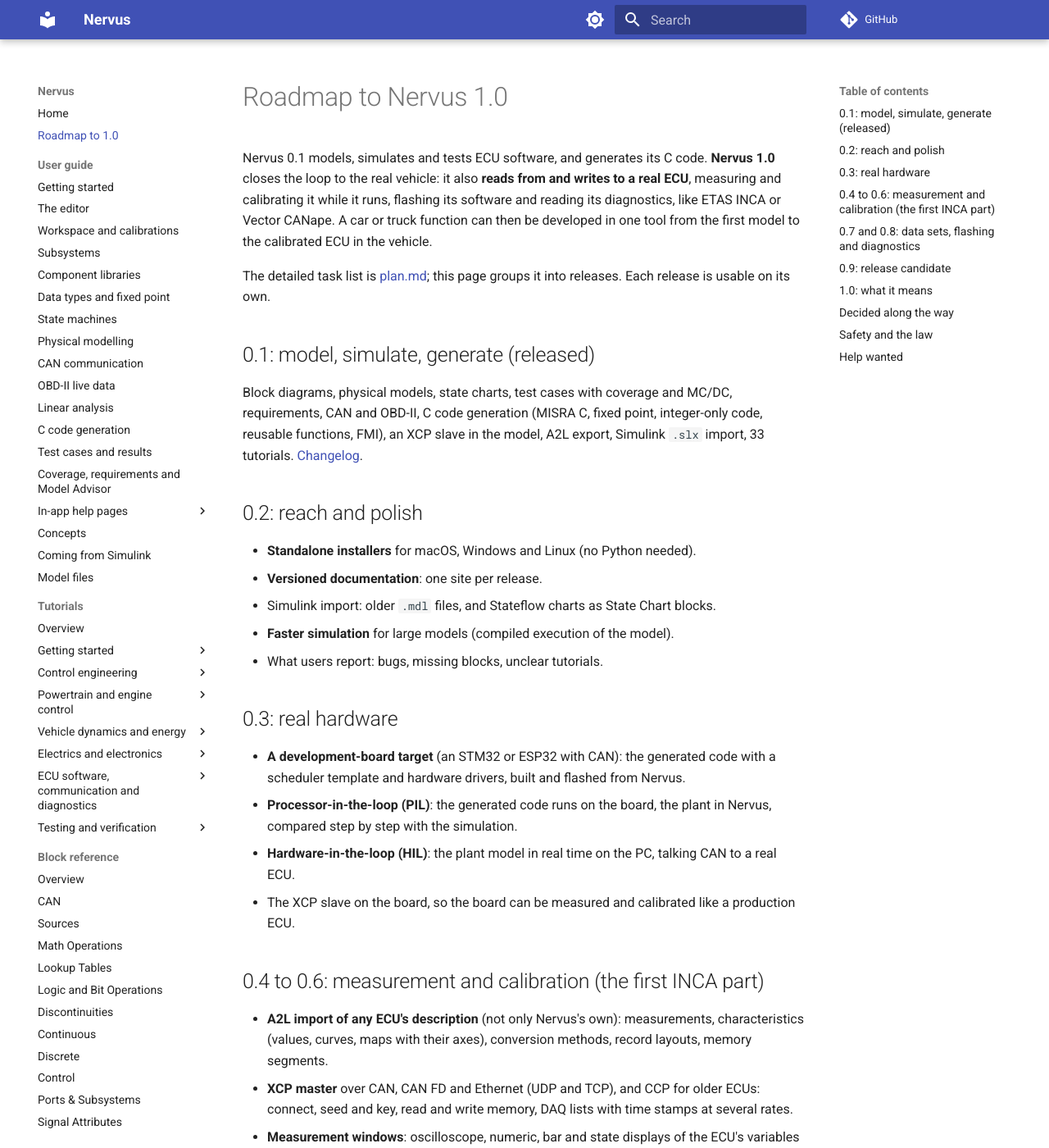
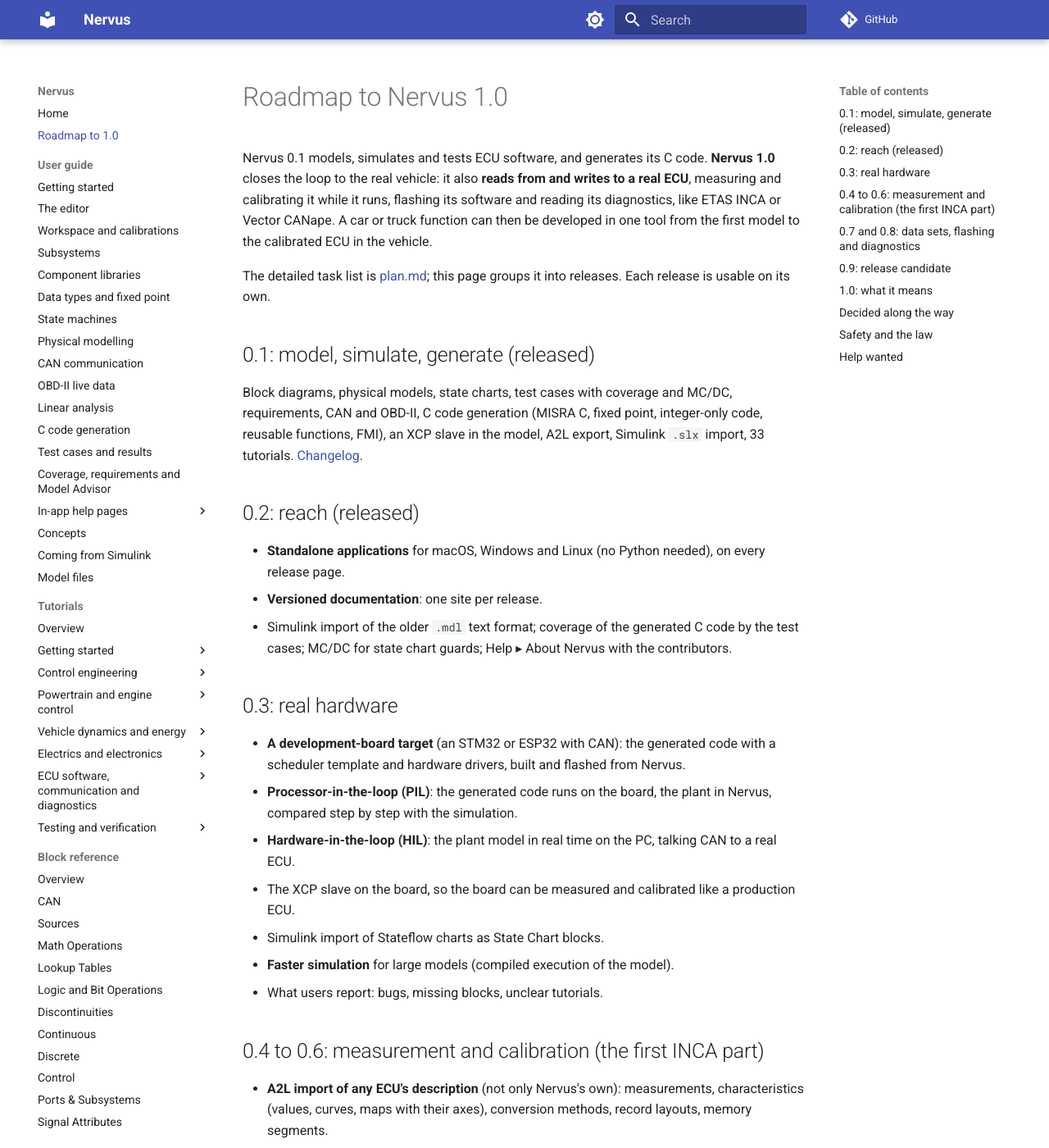
Before and after one commit to ikjbi/nervus, an MkDocs documentation site: the page built from docs/roadmap.md, in a window 1280 px wide and 1400 px high. Shown: the whole window at 82% size. Built offline with MkDocs 1.6.1 and Material for MkDocs 9.7.7, drawn with Linux system fonts in a browser that asks for light colours; comment, search, counter and statistics services are not loaded; the version menu is left out.

Commit message:
Release 0.2.0: standalone applications, .mdl import, C coverage, About window
Co-Authored-By: Claude Opus 5.5 <noreply@anthropic.com>
Claude-Session: https://claude.ai/code/session_01VarAEesyLXHz6dcSdpzjd5

```diff
--- a/docs/roadmap.md
+++ b/docs/roadmap.md
@@ -14,13 +14,12 @@ Block diagrams, physical models, state charts, test cases with coverage and MC/D
 C code generation (MISRA C, fixed point, integer-only code, reusable functions, FMI), an XCP slave in the model,
 A2L export, Simulink `.slx` import, 33 tutorials. [Changelog](https://github.com/ikjbi/nervus/blob/main/CHANGELOG.md).
 
-## 0.2: reach and polish
+## 0.2: reach (released)
 
-- **Standalone installers** for macOS, Windows and Linux (no Python needed).
+- **Standalone applications** for macOS, Windows and Linux (no Python needed), on every release page.
 - **Versioned documentation**: one site per release.
-- Simulink import: older `.mdl` files, and Stateflow charts as State Chart blocks.
-- **Faster simulation** for large models (compiled execution of the model).
-- What users report: bugs, missing blocks, unclear tutorials.
+- Simulink import of the older `.mdl` text format; coverage of the generated C code by the test cases; MC/DC for
+  state chart guards; Help ▸ About Nervus with the contributors.
 
 ## 0.3: real hardware
 
@@ -30,6 +29,9 @@ A2L export, Simulink `.slx` import, 33 tutorials. [Changelog](https://github.com
   with the simulation.
 - **Hardware-in-the-loop (HIL)**: the plant model in real time on the PC, talking CAN to a real ECU.
 - The XCP slave on the board, so the board can be measured and calibrated like a production ECU.
+- Simulink import of Stateflow charts as State Chart blocks.
+- **Faster simulation** for large models (compiled execution of the model).
+- What users report: bugs, missing blocks, unclear tutorials.
 
 ## 0.4 to 0.6: measurement and calibration (the first INCA part)
 
--- a/src/nervus/__init__.py
+++ b/src/nervus/__init__.py
@@ -14,7 +14,7 @@ from nervus.core import (
 from nervus.io import load, save
 from nervus.sim import SimResult, compile_diagram, simulate
 
-__version__ = "0.1.0"
+__version__ = "0.2.0"
 
 __all__ = [
     "Block",
```
Also changed, not shown: CHANGELOG.md (+4 -0 lines), docs/images/codegen.png, docs/images/editor.png, docs/images/mask-properties.png, docs/images/sample-time-colours.png, docs/images/subsystem-inner.png, docs/images/subsystem-outer.png, docs/images/test-manager.png, docs/images/workspace.png, 1 other file.
